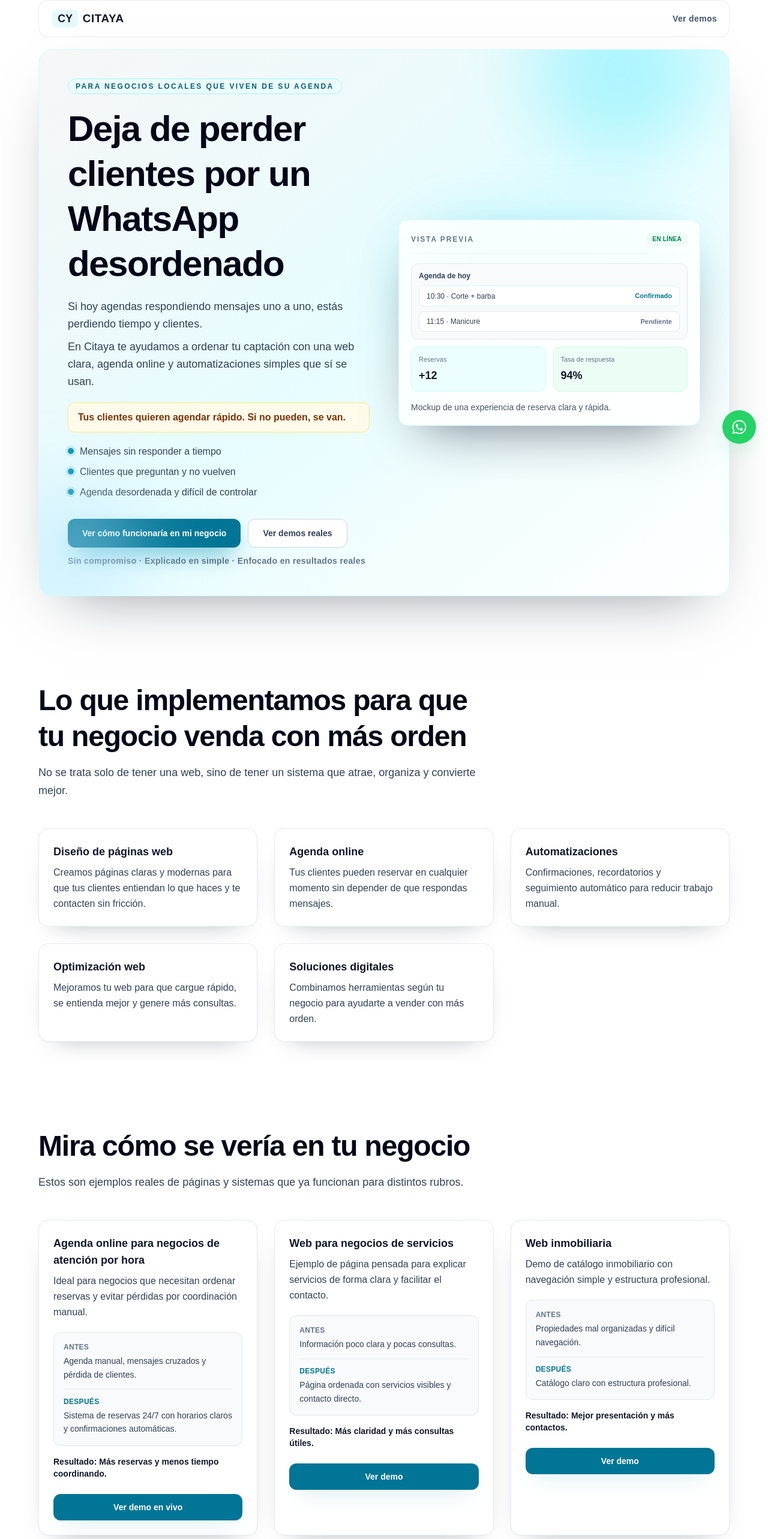
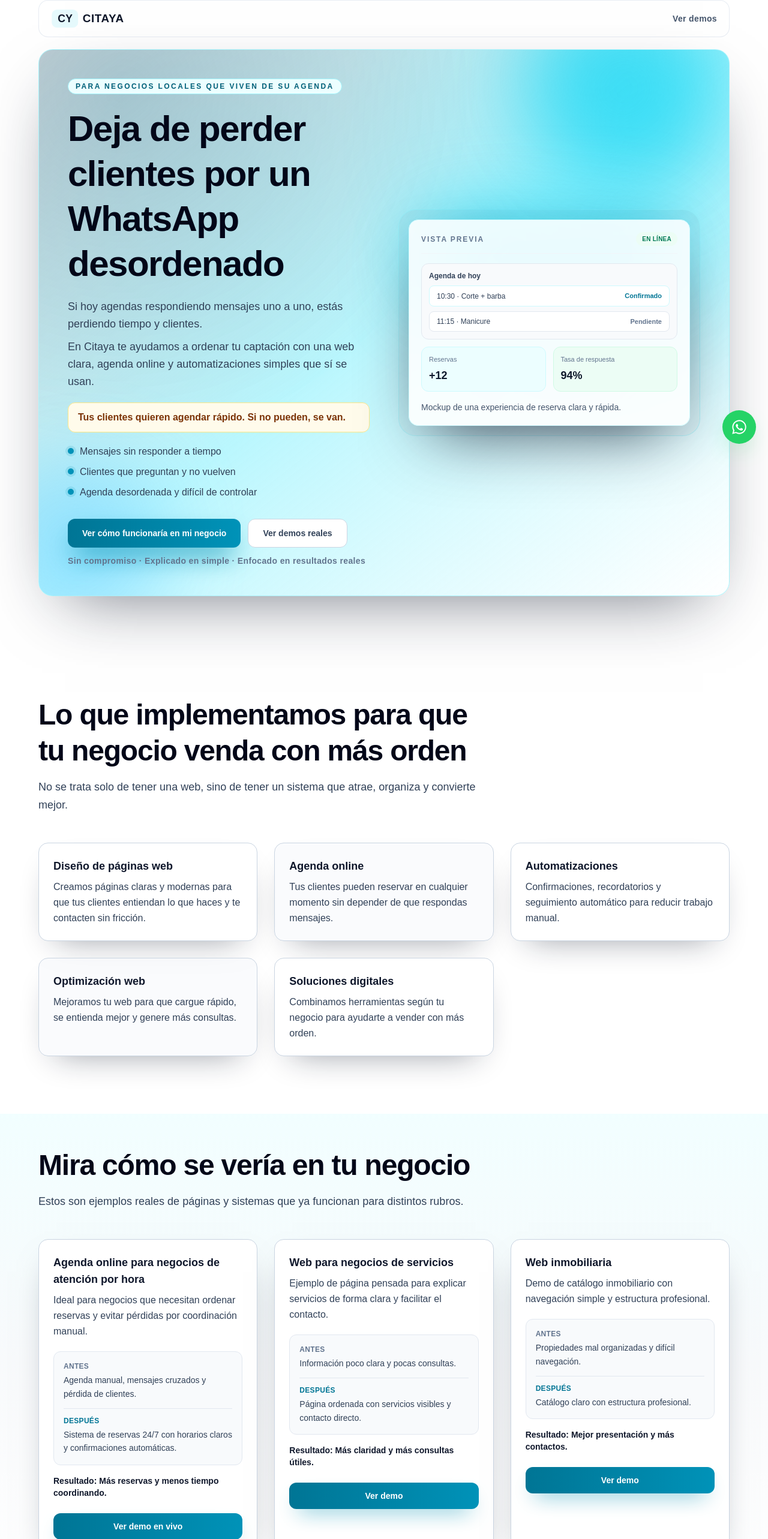
Before and after one commit to verf2390/citaya-agendas, a Next.js app: page / in a window 1280 px wide. Shown: the part 40-2606 px from the top of the page at 60% size. Built offline with nearby package versions, Linux system fonts and the light colour scheme.

Commit message:
feat(home): increase visual contrast and section differentiation

```diff
--- a/app/(marketing)/components/home/benefits-problems-section.tsx
+++ b/app/(marketing)/components/home/benefits-problems-section.tsx
@@ -19,7 +19,7 @@ const problemSolutionBlocks = [
 
 export function BenefitsProblemsSection() {
   return (
-    <section className="px-4 pb-16 pt-8 sm:px-6 sm:pb-20 sm:pt-10 lg:px-10 lg:pb-24 lg:pt-12">
+    <section className="bg-slate-50 px-4 pb-16 pt-10 sm:px-6 sm:pb-20 sm:pt-12 lg:px-10 lg:pb-24 lg:pt-14">
       <div className="mx-auto w-full max-w-6xl">
         <div className="max-w-3xl">
           <h2 className="text-3xl font-bold leading-tight tracking-tight text-slate-950 sm:text-4xl lg:text-5xl">
@@ -31,7 +31,7 @@ export function BenefitsProblemsSection() {
           {problemSolutionBlocks.map((block) => (
             <article
               key={block.problem}
-              className="rounded-2xl border border-slate-200 bg-white p-5 shadow-[0_18px_45px_-30px_rgba(15,23,42,0.45)] transition-all duration-300 hover:-translate-y-2 hover:border-cyan-300 hover:shadow-[0_30px_65px_-28px_rgba(8,145,178,0.5)] sm:p-6"
+              className="rounded-2xl border border-slate-300 bg-white p-5 shadow-[0_24px_58px_-32px_rgba(15,23,42,0.46)] transition-all duration-300 hover:-translate-y-2 hover:border-cyan-400 hover:shadow-[0_35px_70px_-25px_rgba(8,145,178,0.55)] sm:p-6"
             >
               <div className="rounded-xl border border-slate-800 bg-slate-900 px-4 py-3">
                 <p className="text-xs font-semibold uppercase tracking-wide text-slate-300">Problema</p>
--- a/app/(marketing)/components/home/brand-hero-section.tsx
+++ b/app/(marketing)/components/home/brand-hero-section.tsx
@@ -12,7 +12,7 @@ const whatsappHref = `https://wa.me/56961425029?text=${encodeURIComponent(whatsa
 
 export function BrandHeroSection() {
   return (
-    <section className="px-4 pb-16 pt-6 sm:px-6 sm:pb-20 sm:pt-8 lg:px-10 lg:pb-24 lg:pt-10">
+    <section className="px-4 pb-20 pt-6 sm:px-6 sm:pb-24 sm:pt-8 lg:px-10 lg:pb-28 lg:pt-10">
       <div className="mx-auto w-full max-w-6xl">
         <header className="mb-4 flex items-center justify-between rounded-2xl border border-slate-200/80 bg-white/75 px-4 py-2.5 backdrop-blur sm:mb-5 sm:px-5">
           <Image
@@ -31,16 +31,20 @@ export function BrandHeroSection() {
           </a>
         </header>
 
-        <div className="relative grid gap-8 overflow-hidden rounded-3xl border border-cyan-100/80 bg-gradient-to-br from-slate-950/[0.03] via-cyan-100/50 to-white p-6 shadow-[0_38px_95px_-48px_rgba(15,23,42,0.5)] sm:p-8 lg:grid-cols-2 lg:items-center lg:gap-12 lg:p-12">
+        <div className="relative grid gap-8 overflow-hidden rounded-3xl border border-cyan-200/80 bg-gradient-to-br from-slate-950/15 via-cyan-200/75 to-white p-6 shadow-[0_40px_110px_-45px_rgba(15,23,42,0.62)] sm:p-8 lg:grid-cols-2 lg:items-center lg:gap-12 lg:p-12">
           <div
             aria-hidden
-            className="pointer-events-none absolute -top-28 right-10 h-72 w-72 rounded-full bg-cyan-300/40 blur-3xl"
+            className="pointer-events-none absolute inset-0 bg-[radial-gradient(circle_at_12%_8%,rgba(14,116,144,0.22),transparent_45%),radial-gradient(circle_at_90%_18%,rgba(34,211,238,0.28),transparent_42%)]"
           />
           <div
             aria-hidden
-            className="pointer-events-none absolute -bottom-16 -left-20 h-64 w-64 rounded-full bg-sky-200/45 blur-3xl"
+            className="pointer-events-none absolute -top-24 right-4 h-80 w-80 rounded-full bg-cyan-400/60 blur-3xl"
           />
-          <div>
+          <div
+            aria-hidden
+            className="pointer-events-none absolute -bottom-16 -left-20 h-72 w-72 rounded-full bg-sky-300/55 blur-3xl"
+          />
+          <div className="relative z-10">
             <span className="inline-flex rounded-full border border-cyan-200 bg-cyan-50 px-3 py-1 text-[11px] font-semibold uppercase tracking-[0.2em] text-cyan-800 sm:text-xs">
               Para negocios locales que viven de su agenda
             </span>
@@ -75,7 +79,7 @@ export function BrandHeroSection() {
                 href={whatsappHref}
                 target="_blank"
                 rel="noopener noreferrer"
-                className="inline-flex min-h-12 w-full items-center justify-center rounded-xl bg-cyan-700 px-6 py-3 text-sm font-semibold text-white shadow-[0_18px_40px_-14px_rgba(8,145,178,0.95)] transition-all duration-300 hover:-translate-y-1 hover:bg-cyan-600 hover:shadow-[0_28px_55px_-18px_rgba(8,145,178,0.9)] focus-visible:outline-none focus-visible:ring-2 focus-visible:ring-cyan-300 focus-visible:ring-offset-2 active:translate-y-0 active:bg-cyan-800 sm:w-auto"
+                className="inline-flex min-h-12 w-full items-center justify-center rounded-xl bg-gradient-to-r from-cyan-700 to-cyan-600 px-6 py-3 text-sm font-semibold text-white shadow-[0_22px_45px_-12px_rgba(8,145,178,1)] transition-all duration-300 hover:-translate-y-1 hover:from-cyan-600 hover:to-cyan-500 hover:shadow-[0_30px_58px_-14px_rgba(8,145,178,0.95)] focus-visible:outline-none focus-visible:ring-2 focus-visible:ring-cyan-300 focus-visible:ring-offset-2 active:translate-y-0 active:from-cyan-800 active:to-cyan-700 sm:w-auto"
               >
                 Ver cómo funcionaría en mi negocio
               </Link>
@@ -92,12 +96,12 @@ export function BrandHeroSection() {
             </p>
           </div>
 
-          <div className="relative">
+          <div className="relative z-10 rounded-[1.8rem] border border-cyan-200/70 bg-slate-900/[0.035] p-3 sm:p-4">
             <div
               aria-hidden
-              className="pointer-events-none absolute inset-x-6 top-5 h-32 rounded-full bg-cyan-300/45 blur-3xl sm:inset-x-8"
+              className="pointer-events-none absolute inset-x-4 top-2 h-36 rounded-full bg-cyan-400/65 blur-3xl sm:inset-x-8"
             />
-            <div className="relative rounded-2xl border border-cyan-100/90 bg-white/85 p-4 shadow-[0_36px_90px_-40px_rgba(15,23,42,0.65)] backdrop-blur-[2px] sm:p-5">
+            <div className="relative rounded-2xl border border-cyan-100 bg-white/88 p-4 shadow-[0_44px_110px_-36px_rgba(15,23,42,0.78)] backdrop-blur-[3px] sm:p-5">
               <div className="flex items-center justify-between border-b border-slate-100 pb-3">
                 <p className="text-xs font-semibold uppercase tracking-[0.16em] text-slate-500">Vista previa</p>
                 <span className="rounded-full bg-emerald-50 px-2.5 py-1 text-[10px] font-semibold uppercase tracking-wide text-emerald-700">
--- a/app/(marketing)/components/home/demos-showcase-section.tsx
+++ b/app/(marketing)/components/home/demos-showcase-section.tsx
@@ -37,7 +37,10 @@ const demos = [
 
 export function DemosShowcaseSection() {
   return (
-    <section id="demos" className="px-4 pb-16 pt-8 sm:px-6 sm:pb-20 sm:pt-10 lg:px-10 lg:pb-24 lg:pt-12">
+    <section
+      id="demos"
+      className="bg-gradient-to-b from-cyan-50/70 via-slate-50 to-white px-4 pb-16 pt-10 sm:px-6 sm:pb-20 sm:pt-12 lg:px-10 lg:pb-24 lg:pt-14"
+    >
       <div className="mx-auto w-full max-w-6xl">
         <div className="max-w-3xl">
           <h2 className="text-3xl font-bold leading-tight tracking-tight text-slate-950 sm:text-4xl lg:text-5xl">
@@ -52,7 +55,7 @@ export function DemosShowcaseSection() {
           {demos.map((demo) => (
             <article
               key={demo.name}
-              className="flex h-full flex-col rounded-2xl border border-slate-200 bg-white p-5 shadow-[0_18px_45px_-30px_rgba(15,23,42,0.45)] transition-all duration-300 hover:-translate-y-2 hover:border-cyan-300 hover:shadow-[0_30px_65px_-28px_rgba(8,145,178,0.5)] sm:p-6"
+              className="flex h-full flex-col rounded-2xl border border-slate-300 bg-white p-5 shadow-[0_24px_55px_-30px_rgba(15,23,42,0.5)] transition-all duration-300 hover:-translate-y-2.5 hover:border-cyan-400 hover:shadow-[0_34px_72px_-26px_rgba(8,145,178,0.58)] sm:p-6"
             >
               <h3 className="text-lg font-semibold text-slate-900">{demo.name}</h3>
               <p className="mt-2 text-sm leading-relaxed text-slate-700 sm:text-base">{demo.description}</p>
@@ -77,7 +80,7 @@ export function DemosShowcaseSection() {
                 href={demo.href}
                 target={demo.isExternal ? "_blank" : undefined}
                 rel={demo.isExternal ? "noopener noreferrer" : undefined}
-                className="mt-6 inline-flex min-h-11 w-full items-center justify-center rounded-xl bg-cyan-700 px-4 py-2.5 text-sm font-semibold text-white shadow-[0_16px_35px_-20px_rgba(8,145,178,0.9)] transition-all duration-300 hover:-translate-y-0.5 hover:bg-cyan-600 hover:shadow-[0_24px_45px_-20px_rgba(8,145,178,0.9)] focus-visible:outline-none focus-visible:ring-2 focus-visible:ring-cyan-300 focus-visible:ring-offset-2 active:translate-y-0 active:bg-cyan-800"
+                className="mt-6 inline-flex min-h-11 w-full items-center justify-center rounded-xl bg-gradient-to-r from-cyan-700 to-cyan-600 px-4 py-2.5 text-sm font-semibold text-white shadow-[0_16px_35px_-16px_rgba(8,145,178,0.95)] transition-all duration-300 hover:-translate-y-1 hover:from-cyan-600 hover:to-cyan-500 hover:shadow-[0_28px_50px_-18px_rgba(8,145,178,0.9)] focus-visible:outline-none focus-visible:ring-2 focus-visible:ring-cyan-300 focus-visible:ring-offset-2 active:translate-y-0 active:from-cyan-800 active:to-cyan-700"
               >
                 {demo.cta}
               </Link>
--- a/app/(marketing)/components/home/services-grid-section.tsx
+++ b/app/(marketing)/components/home/services-grid-section.tsx
@@ -28,7 +28,7 @@ const services = [
 
 export function ServicesGridSection() {
   return (
-    <section className="px-4 pb-16 pt-8 sm:px-6 sm:pb-20 sm:pt-10 lg:px-10 lg:pb-24 lg:pt-12">
+    <section className="bg-white px-4 pb-16 pt-10 sm:px-6 sm:pb-20 sm:pt-12 lg:px-10 lg:pb-24 lg:pt-14">
       <div className="mx-auto w-full max-w-6xl">
         <div className="max-w-3xl">
           <h2 className="text-3xl font-bold leading-tight tracking-tight text-slate-950 sm:text-4xl lg:text-5xl">
@@ -43,7 +43,7 @@ export function ServicesGridSection() {
           {services.map((service) => (
             <article
               key={service.title}
-              className="rounded-2xl border border-slate-200 bg-white p-5 shadow-[0_18px_45px_-30px_rgba(15,23,42,0.45)] transition-all duration-300 hover:-translate-y-2 hover:border-cyan-300 hover:shadow-[0_30px_65px_-28px_rgba(8,145,178,0.5)] sm:p-6"
+              className="rounded-2xl border border-slate-300 bg-white p-5 shadow-[0_24px_55px_-30px_rgba(15,23,42,0.48)] transition-all duration-300 hover:-translate-y-2.5 hover:border-cyan-400 hover:shadow-[0_36px_78px_-26px_rgba(8,145,178,0.55)] sm:p-6 [&:nth-child(2n)]:bg-slate-50/70"
             >
               <h3 className="text-lg font-semibold text-slate-900">{service.title}</h3>
               <p className="mt-2 text-sm leading-relaxed text-slate-700 sm:text-base">{service.description}</p>
```
Also changed, not shown: app/(marketing)/components/home/faq-cta-section.tsx (+4 -4 lines), app/(marketing)/components/home/social-proof-section.tsx (+7 -7 lines).
